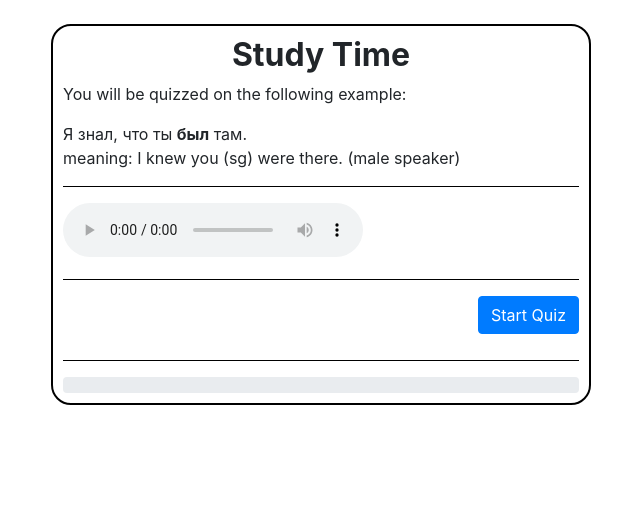
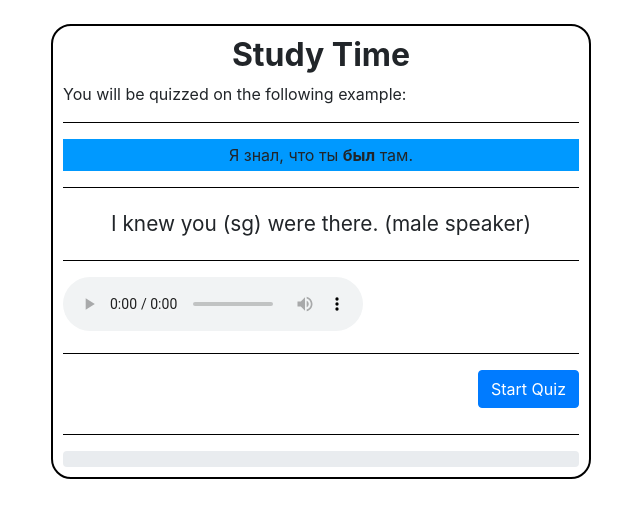
Before and after one commit to eliginsburging/RusKeyWebApp, a Django app: page /example/1/study in a window 1280 px wide. Shown: the part 86-604 px from the top of the page, without its empty margins (319-959 px from the left). Run offline with Django 3.2, Linux system fonts and the light colour scheme; the visitor is signed in with stand-in values (Sample User, id 1); data comes from the database, SQL or seed files in the repository; some libraries are stand-ins or nearby versions.

Commit message:
styled quizes more; added audio autoplay after submission

```diff
--- a/RusKey/settings.py
+++ b/RusKey/settings.py
@@ -140,6 +140,8 @@ STATIC_URL = '/static/'
 
 LOGIN_REDIRECT_URL = '/verbs/'
 
+AWS_DEFAULT_ACL = None
+
 # for testing - remove next line in production
 EMAIL_BACKEND = 'django.core.mail.backends.console.EmailBackend'
 
--- a/ruskeyverbs/static/ruskeyverbs/css/quiz_styles.css
+++ b/ruskeyverbs/static/ruskeyverbs/css/quiz_styles.css
@@ -43,3 +43,15 @@ hr {
   font-weight: bold;
   border: 1px solid black;
 }
+
+.quiz_text {
+  background-color: #0099ff;
+  padding: 4px;
+  text-align: center;
+}
+
+.english_text {
+  padding: 4px;
+  text-align: center;
+  font-size: 1.3em;
+}
--- a/ruskeyverbs/templates/ruskeyverbs/arrange_words.html
+++ b/ruskeyverbs/templates/ruskeyverbs/arrange_words.html
@@ -2,7 +2,11 @@
 {% load static %}
 {% block quiz_content %}
         <h2>Arrange the Words</h2>
-        <p>Arrange the words in the Russian sentence meaning "{{ english_text }}"</p>
+        <p>Arrange the words in the Russian sentence meaning:</p>
+          <br>
+          <div class="english_text">
+            {{ english_text }}
+          </div>
         <form class="" action="{% url 'arrange-words-eval' pk=pk%}" method="post">
           {% csrf_token %}
           {% with 'ruskeyverbs/verbAudio/'|add:file as file %}
--- a/ruskeyverbs/templates/ruskeyverbs/reproduce_sentence.html
+++ b/ruskeyverbs/templates/ruskeyverbs/reproduce_sentence.html
@@ -3,7 +3,11 @@
 
 {% block quiz_content %}
 <h2>Type the Sentence</h2>
-<p>Type the russian sentence meaning "{{ english_text }}"</p>
+<p>Type the russian sentence meaning:</p>
+<br>
+<div class="english_text">
+  {{ english_text }}
+</div>
 <form class="" action="{% url 'reproduce-sentence-eval' pk=pk%}" method="post" autocomplete="off">
   {% csrf_token %}
   {% with 'ruskeyverbs/verbAudio/'|add:file as file %}
--- a/ruskeyverbs/templates/ruskeyverbs/study_session.html
+++ b/ruskeyverbs/templates/ruskeyverbs/study_session.html
@@ -3,9 +3,14 @@
 {% load static %}
 <h2>Study Time</h2>
 <p>You will be quizzed on the following example:</p>
-{{ russian_text|safe }}
-<br>
-meaning: {{ english_text }}
+<hr>
+<div class="quiz_text">
+  {{ russian_text|safe }}
+</div>
+<hr>
+<div class="english_text">
+  {{ english_text }}
+</div>
 <hr>
 {% with 'ruskeyverbs/verbAudio/'|add:file as file %}
 <audio controls autoplay>
--- a/ruskeyverbs/views.py
+++ b/ruskeyverbs/views.py
@@ -327,6 +327,7 @@ def MultipleChoiceEval(request, pk):
                                    'user_input': user_input,
                                    'answer': answer,
                                    'russian_text': example_inst.russian_text,
+                                   'file': example_inst.example_audio,
                                    'quiz_state': 1})
         else:
             print(form.errors)
@@ -424,6 +425,7 @@ def FillInTheBlankEval(request, pk):
                          'score': score,
                          'pk': pk,
                          'verb_pk': verb_pk,
+                         'file': example_inst.example_audio,
                          'quiz_state': 2})
         else:
             messages.warning(request,
@@ -529,6 +531,7 @@ def ArrangeWordsEval(request, pk):
                                    'user_input': user_input,
                                    'answer': example_inst.russian_text.replace(stress_mark, ''),
                                    'russian_text': example_inst.russian_text,
+                                   'file': example_inst.example_audio,
                                    'quiz_state': 3})
         else:
             messages.warning(request,
@@ -661,6 +664,7 @@ def ReproduceSentenceEval(request, pk):
                                    'russian_text': example_inst.russian_text,
                                    'quiz_state': 4,
                                    'verb_pk': verb_pk,
+                                   'file': example_inst.example_audio,
                                    'not_studied': not_studied})
         else:
             messages.warning(request,
```
Also changed, not shown: ruskeyverbs/templates/ruskeyverbs/answer_evaluation.html (+17 -3 lines), ruskeyverbs/templates/ruskeyverbs/fill_in_the_blank.html (+7 -3 lines), ruskeyverbs/templates/ruskeyverbs/multiple_choice.html (+7 -3 lines).
